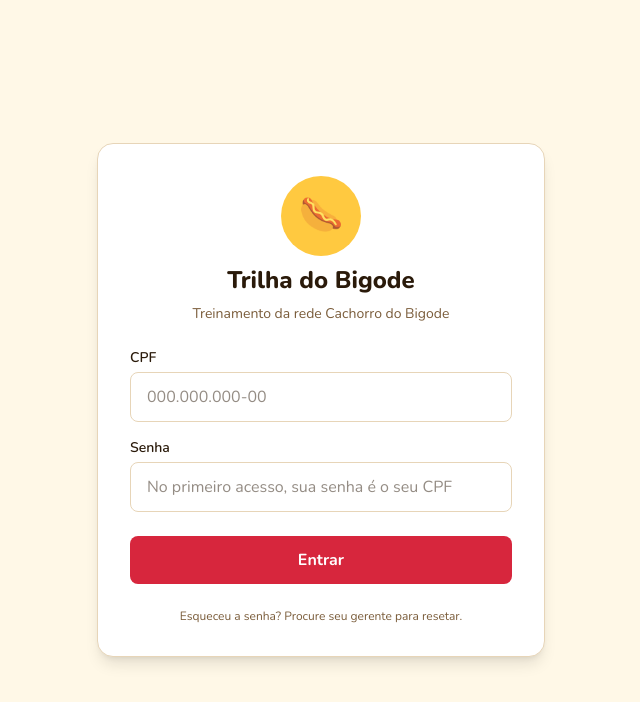
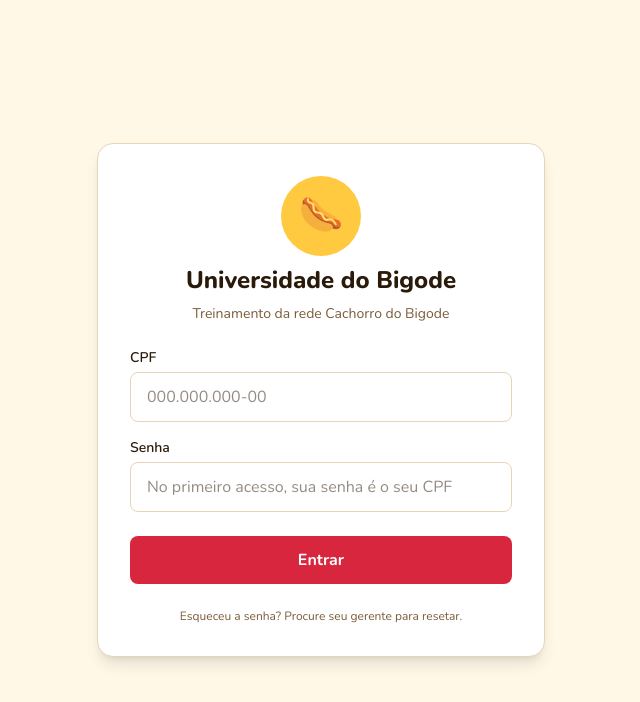
Before and after one commit to cachorrodobigode/universidadedobigode, a Next.js app: page /login in a window 1280 px wide. Shown: the top 702 px of the page, without its empty margins (319-959 px from the left). Built offline with nearby package versions, Linux system fonts and the light colour scheme.

Commit message:
feat: renomear app para 'Universidade do Bigode'
- Atualiza título no metadata do layout
- Atualiza nome em login e header do colaborador
- Atualiza README e SETUP_DEBORAH com novo nome
- Ícone do header do colaborador: 🎓 (formação) substitui 🌭

```diff
--- a/src/app/(auth)/login/page.tsx
+++ b/src/app/(auth)/login/page.tsx
@@ -21,7 +21,7 @@
         <div className="w-20 h-20 rounded-full bg-[var(--accent)] flex items-center justify-center text-4xl">
           🌭
         </div>
-        <h1 className="text-2xl font-extrabold text-[var(--fg)]">Trilha do Bigode</h1>
+        <h1 className="text-2xl font-extrabold text-[var(--fg)]">Universidade do Bigode</h1>
         <p className="text-sm text-[var(--fg-muted)] text-center">
           Treinamento da rede Cachorro do Bigode
         </p>
--- a/src/app/(colaborador)/layout.tsx
+++ b/src/app/(colaborador)/layout.tsx
@@ -14,8 +14,8 @@
       <header className="bg-[var(--primary)] text-[var(--primary-fg)] shadow-md">
         <div className="max-w-5xl mx-auto px-4 py-3 flex items-center justify-between">
           <Link href="/trilha" className="flex items-center gap-2 font-extrabold text-lg">
-            <span className="text-2xl">🌭</span>
-            <span>Trilha do Bigode</span>
+            <span className="text-2xl">🎓</span>
+            <span>Universidade do Bigode</span>
           </Link>
           <div className="flex items-center gap-4 text-sm">
             <span className="hidden sm:inline">
--- a/src/app/layout.tsx
+++ b/src/app/layout.tsx
@@ -10,7 +10,7 @@
 });
 
 export const metadata: Metadata = {
-  title: "Trilha do Bigode — Treinamento Cachorro do Bigode",
+  title: "Universidade do Bigode — Treinamento Cachorro do Bigode",
   description: "Plataforma de treinamento gamificado da rede Cachorro do Bigode.",
 };
 
```
Also changed, not shown: 2 other files (tests, documents, lock files or other folders).
